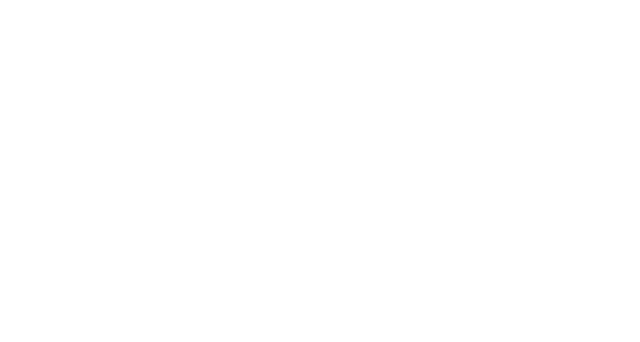
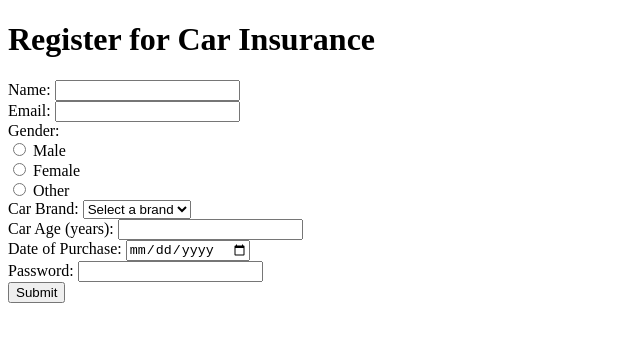
Before and after one commit to acciojob/car-insurance-form-Safin133847, a website: page main.html in a window 1280 px wide. Shown: the whole page, without its empty margins (0-640 px from the left). Drawn offline with Linux system fonts and the light colour scheme.

Commit message:
created a submission

```diff
--- a/main.html
+++ b/main.html
@@ -1,16 +1,71 @@
 <!DOCTYPE html>
-
 <html>
 
 <head>
-	<link rel="stylesheet" href="styles.css">
+    <link rel="stylesheet" href="styles.css">
+    <title>Car Insurance Registration</title>
 </head>
 
 <body>
-	<!-- the entire body must be written by student -->
-    <script type="text/javascript" src="./script.js">
-</script>
+    <h1>Register for Car Insurance</h1>
+    <form method="POST" action="/submit-registration">
+        <div>
+            <label for="name">Name:</label>
+            <input type="text" id="name" name="name" required>
+        </div>
 
+        <div>
+            <label for="email">Email:</label>
+            <input type="email" id="email" name="email" required>
+        </div>
+
+        <div>
+            <label>Gender:</label>
+            <div>
+                <input type="radio" id="male" name="gender" value="male" required>
+                <label for="male">Male</label>
+            </div>
+            <div>
+                <input type="radio" id="female" name="gender" value="female" required>
+                <label for="female">Female</label>
+            </div>
+            <div>
+                <input type="radio" id="other" name="gender" value="other" required>
+                <label for="other">Other</label>
+            </div>
+        </div>
+
+        <div>
+            <label for="cars">Car Brand:</label>
+            <select id="cars" name="cars">
+                <option value="">Select a brand</option>
+                <option value="BMW">BMW</option>
+                <option value="Audi">Audi</option>
+                <option value="Mercedez">Mercedez</option>
+            </select>
+        </div>
+
+        <div>
+            <label for="carage">Car Age (years):</label>
+            <input type="number" id="carage" name="carage" required>
+        </div>
+
+        <div>
+            <label for="dop">Date of Purchase:</label>
+            <input type="date" id="dop" name="dop" required>
+        </div>
+
+        <div>
+            <label for="password">Password:</label>
+            <input type="password" id="password" name="password" required>
+        </div>
+
+        <div>
+            <button type="submit">Submit</button>
+        </div>
+    </form>
+
+    <script type="text/javascript" src="./script.js"></script>
 </body>
 
 </html>
```
